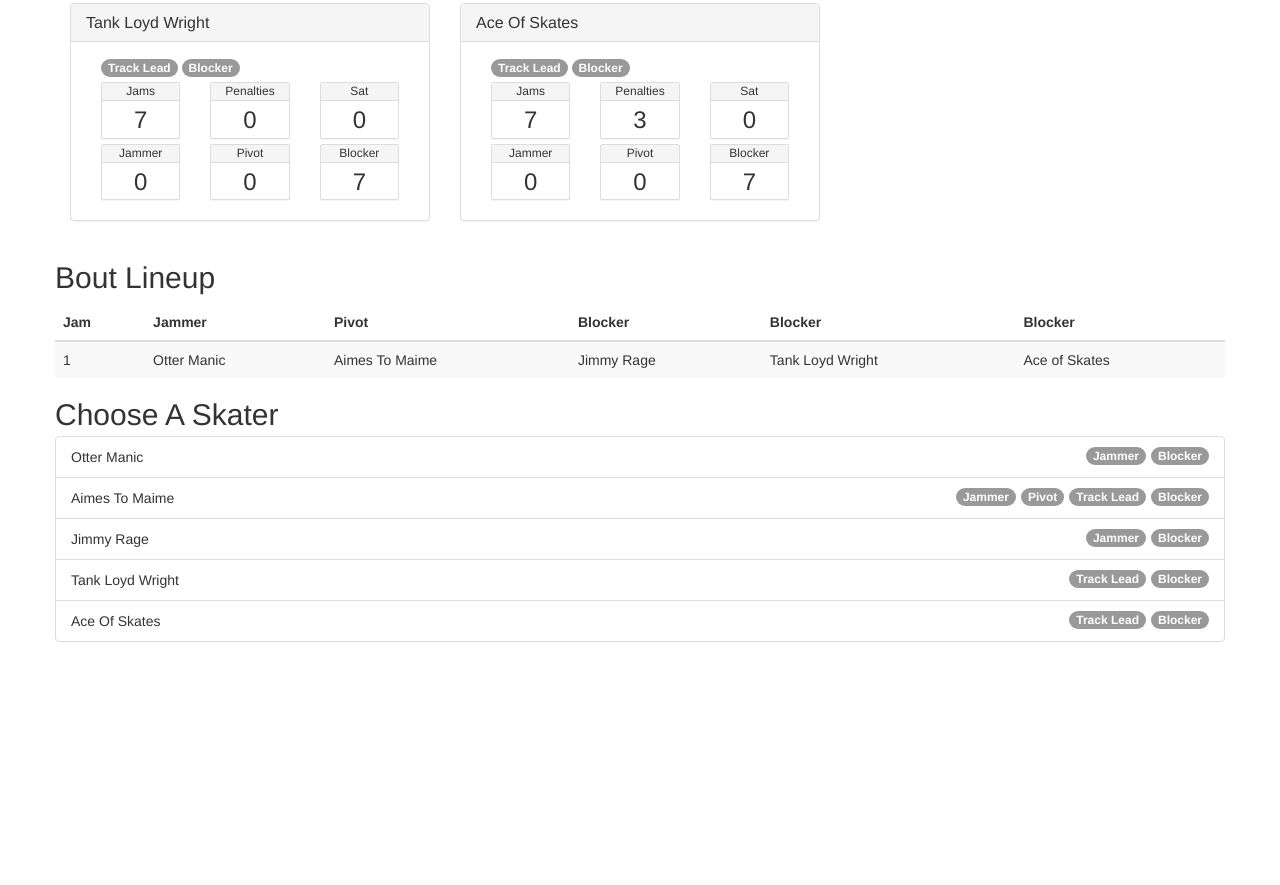
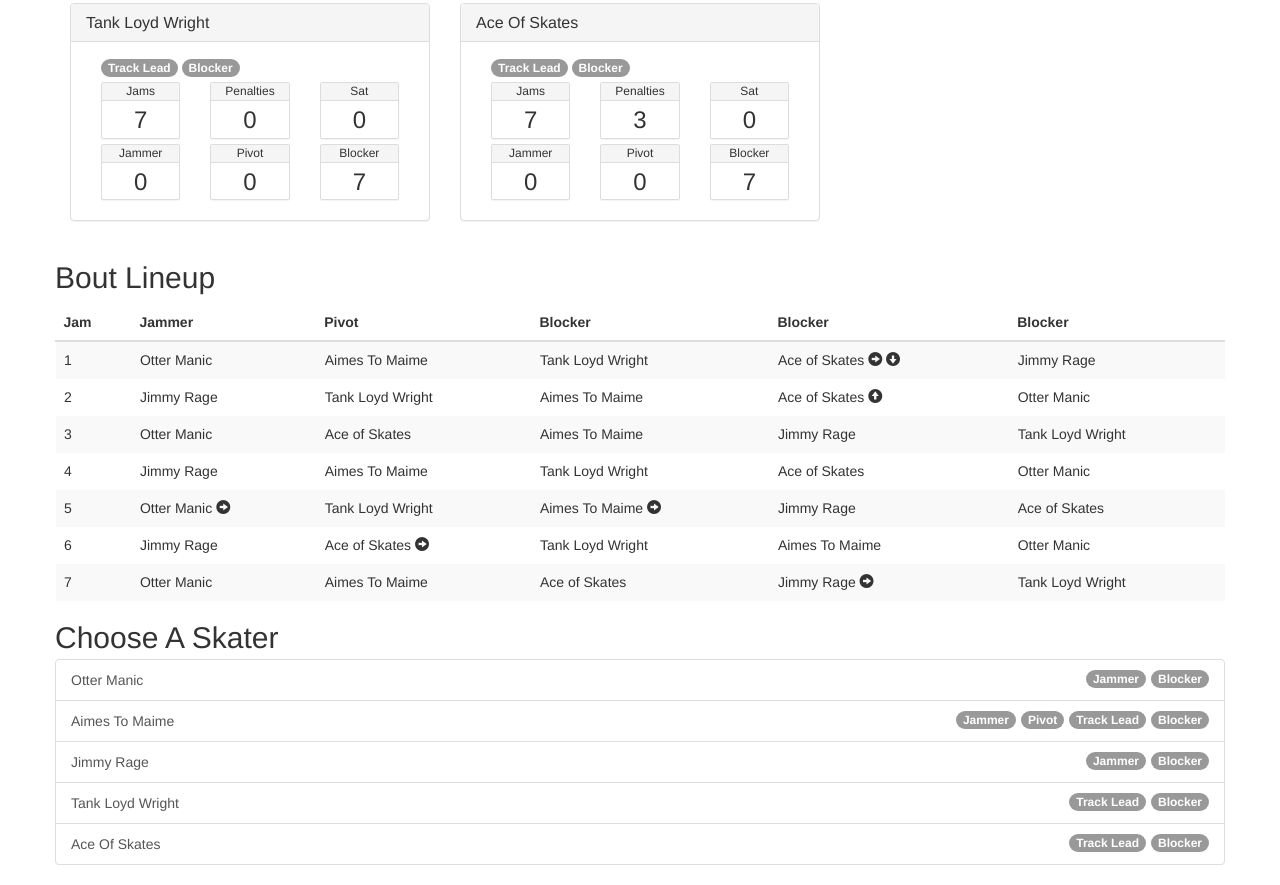
Before and after one commit to cross311/scratchpad, a plain HTML site: page html5/mockup.html in a window 1280 px wide. Shown: the part 713-1598 px from the top of the page. Before the commit the page ends 1375 px from the top, so only its background shows below. Drawn offline with Linux system fonts and the light colour scheme.

Commit message:
finished initial styling.. time for angular

```diff
--- a/html5/css/main.css
+++ b/html5/css/main.css
@@ -133,8 +133,23 @@ textarea {
 }
 
 
+#boutLineup table > tbody > tr > td {
+    cursor: pointer;
+    border: 1px dotted transparent;
+}
 
+#boutLineup table > tbody > tr > td:hover {
+    border: 1px solid #3071a9;
+}
 
+#boutLineup table > tbody > tr > td:first-child {
+    cursor: inherit;
+    border: 1px dotted transparent;
+}
+
+#boutLineup table > tbody > tr > td:first-child:hover {
+    border: 1px dotted transparent;
+}
 
 
 
--- a/html5/mockup.html
+++ b/html5/mockup.html
@@ -111,7 +111,7 @@
                 <div class="col-sm-4">
                     <div class="skater-stat ">
                         <h6 class="skater-stat-heading">Jams</h6>
-                        <span class="skater-stat-number">6</span>
+                        <span class="skater-stat-number">7</span>
                     </div>
                 </div>
                 <div class="col-sm-4">
@@ -364,9 +364,57 @@
                 <td>1</td>
                 <td>Otter Manic</td>
                 <td>Aimes To Maime</td>
+                <td>Tank Loyd Wright</td>
+                <td>Ace of Skates <span class="glyphicon glyphicon-circle-arrow-right"></span> <span class="glyphicon glyphicon-circle-arrow-down"></span></td>
+                <td>Jimmy Rage</td>
+            </tr>
+            <tr>
+                <td>2</td>
                 <td>Jimmy Rage</td>
                 <td>Tank Loyd Wright</td>
+                <td>Aimes To Maime</td>
+                <td>Ace of Skates <span class="glyphicon glyphicon-circle-arrow-up"></span></td>
+                <td>Otter Manic</td>
+            </tr>
+            <tr>
+                <td>3</td>
+                <td>Otter Manic</td>
                 <td>Ace of Skates</td>
+                <td>Aimes To Maime</td>
+                <td>Jimmy Rage</td>
+                <td>Tank Loyd Wright</td>
+            </tr>
+            <tr>
+                <td>4</td>
+                <td>Jimmy Rage</td>
+                <td>Aimes To Maime</td>
+                <td>Tank Loyd Wright</td>
+                <td>Ace of Skates</td>
+                <td>Otter Manic</td>
+            </tr>
+            <tr>
+                <td>5</td>
+                <td>Otter Manic <span class="glyphicon glyphicon-circle-arrow-right"></span></td>
+                <td>Tank Loyd Wright</td>
+                <td>Aimes To Maime <span class="glyphicon glyphicon-circle-arrow-right"></span></td>
+                <td>Jimmy Rage</td>
+                <td>Ace of Skates</td>
+            </tr>
+            <tr>
+                <td>6</td>
+                <td>Jimmy Rage</td>
+                <td>Ace of Skates <span class="glyphicon glyphicon-circle-arrow-right"></span></td>
+                <td>Tank Loyd Wright</td>
+                <td>Aimes To Maime</td>
+                <td>Otter Manic</td>
+            </tr>
+            <tr>
+                <td>7</td>
+                <td>Otter Manic</td>
+                <td>Aimes To Maime</td>
+                <td>Ace of Skates</td>
+                <td>Jimmy Rage <span class="glyphicon glyphicon-circle-arrow-right"></span></td>
+                <td>Tank Loyd Wright</td>
             </tr>
             </tbody>
         </table>
@@ -374,33 +422,33 @@
     <div id="chooseSkater" class="row">
         <h2 class="list-group-item-heading">Choose A Skater</h2>
         <div class="list-group">
-            <div class="list-group-item">
+            <a href="#" class="list-group-item">
                 Otter Manic
                 <span class="badge badge-blocker">Blocker</span>
                 <span class="badge badge-jammer">Jammer</span>
-            </div>
-            <div class="list-group-item">
+            </a>
+            <a href="#" class="list-group-item">
                 Aimes To Maime
                 <span class="badge badge-blocker">Blocker</span>
                 <span class="badge badge-tracklead">Track Lead</span>
                 <span class="badge badge-pivot">Pivot</span>
                 <span class="badge badge-jammer">Jammer</span>
-            </div>
-            <div class="list-group-item">
+            </a>
+            <a href="#" class="list-group-item">
                 Jimmy Rage
                 <span class="badge badge-blocker">Blocker</span>
                 <span class="badge badge-jammer">Jammer</span>
-            </div>
-            <div class="list-group-item">
+            </a>
+            <a href="#" class="list-group-item">
                 Tank Loyd Wright
                 <span class="badge badge-blocker">Blocker</span>
                 <span class="badge badge-tracklead">Track Lead</span>
-            </div>
-            <div class="list-group-item">
+            </a>
+            <a href="#" class="list-group-item">
                 Ace Of Skates
                 <span class="badge badge-blocker">Blocker</span>
                 <span class="badge badge-tracklead">Track Lead</span>
-            </div>
+            </a>
         </div>
     </div>
 </div>
```
